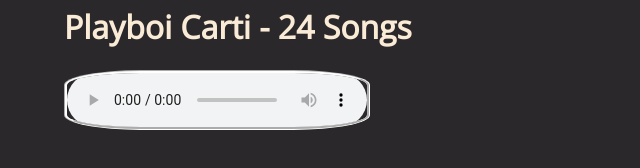
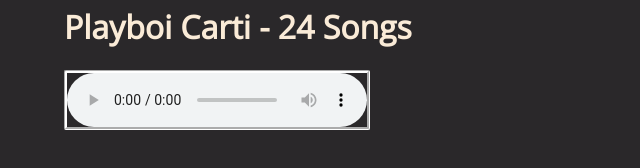
Before and after one commit to pyesandcakes/stranica, a plain HTML site: page music.html in a window 1280 px wide. Shown: the part 154-322 px from the top of the page, 0-640 px from the left. Drawn offline with nearby package versions, Linux system fonts and the light colour scheme.

Commit message:
Update Design_cart.css

```diff
--- a/Design_cart.css
+++ b/Design_cart.css
@@ -92,7 +92,7 @@
     border-width: 3px;
     border-color: rgb(255, 255, 255);
     border-style: groove;
-    border-radius: 25%;
+    border-radius: 2px;
     }
 @media (max-width:1250px){
     .about{
```
